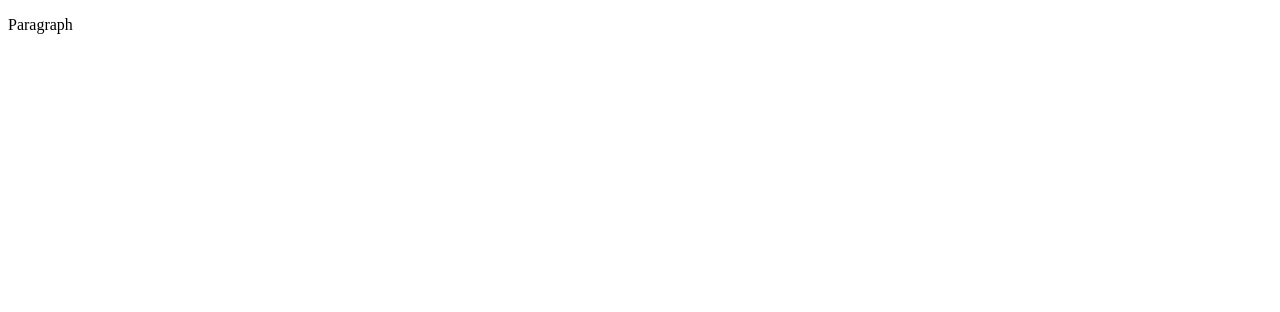
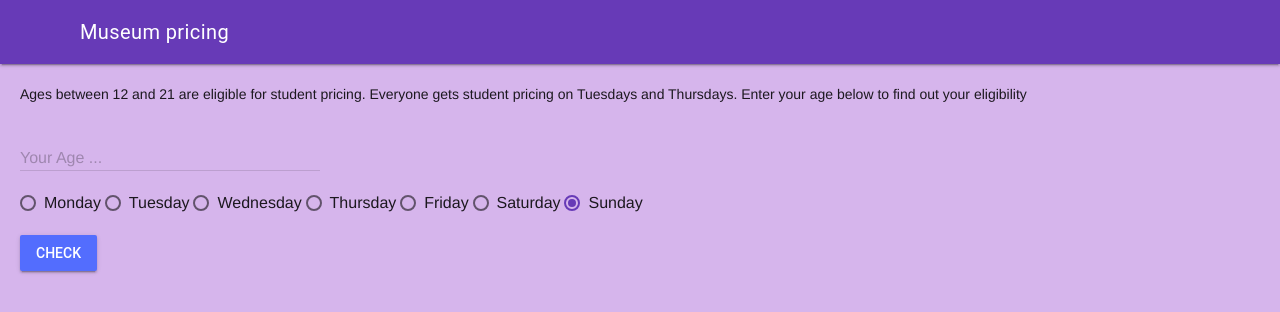
Before and after one commit to MTHS-ICD2O-1-2023/ICD2O-Unit-5-04-clara-tyman, a plain HTML site: page index.html in a window 1280 px wide. Drawn offline with nearby package versions, Linux system fonts and the light colour scheme.

Commit message:
all code

```diff
--- a/css/style.css
+++ b/css/style.css
@@ -1,4 +1,33 @@
-/* Created by: Mr. Coxall
-* Created on: Sep 2020
+/* Created by: Clara Tyman
+* Created on: April 2024
 * This file contains the CSS for index.html
 */
+
+body {
+  background-color: rgb(214 181 236);
+}
+
+.content {
+  padding: 1%;
+}
+
+.column {
+  float: left;
+  width: 50%;
+}
+
+.mdl-layout__content {
+  padding-left: 20px;
+  padding-top: 20px;
+}
+
+/* Clear floats after the columns */
+.row::after {
+  content: "";
+  display: table;
+  clear: both;
+}
+
+img {
+  width: 300px;
+}
--- a/index.html
+++ b/index.html
@@ -1,9 +1,85 @@
 <!DOCTYPE html>
 <html>
-  <head>
-    <title>Title</title>
-  </head>
-  <body>
-    <p>Paragraph</p>
-  </body>
+<head>
+  <meta charset="utf-8" />
+  <meta name="description" content="Museum pricing" />
+  <meta name="keywords" content="mths, ics2o" />
+  <meta name="author" content="Clara Tyman" />
+  <meta name="viewport" content="width=device-width, initial-scale=1.0" />
+  <link rel="stylesheet" href="https://fonts.googleapis.com/icon?family=Material+Icons" />
+  <link rel="stylesheet" href="https://code.getmdl.io/1.3.0/material.deep_purple-indigo.min.css" />
+  <link rel="stylesheet" href="./css/style.css" />
+  <link rel="apple-touch-icon" sizes="180x180" href="apple-touch-icon.png" />
+  <link rel="icon" type="image/png" sizes="32x32" href="favicon-32x32.png" />
+  <link rel="icon" type="image/png" sizes="16x16" href="favicon-16x16.png" />
+  <link rel="manifest" href="site.webmanifest" />
+  <title>Museum pricing</title>
+</head>
+<body>
+  <script defer src="https://code.getmdl.io/1.3.0/material.min.js"></script>
+  <script src="./js/script.js"></script>
+  <div class="mdl-layout mdl-js-layout mdl-layout--fixed-header">
+    <header class="mdl-layout__header">
+      <div class="mdl-layout__header-row">
+        <span class="mdl-layout-title">Museum pricing</span>
+      </div>
+    </header>
+    <main class="mdl-layout__content">
+      <form action="#">
+        <div>Ages between 12 and 21 are eligible for student pricing. Everyone gets student
+          pricing on Tuesdays and Thursdays. Enter your age below to find out your eligibility</div>
+        <br />
+        <div class="mdl-textfield mdl-js-textfield">
+          <!-- input pattern attribute -->
+          <input class="mdl-textfield__input" type="text" pattern="-?[0-9]*(\.[0-9]+)?" id="user-age" />
+          <!-- mdl-textfield__label -->
+          <label class="mdl-textfield__label" for="demo-input">Your Age ...</label>
+          <!-- class "mdl-textfield__error" -->
+          <span class="mdl-textfield__error">Input is not a number</span>
+        </div>
+        <div>
+          <label class="mdl-radio mdl-js-radio mdl-js-ripple-effect" for="monday">
+            <input type="radio" id="monday" class="mdl-radio__button" name="week-days" value="1" checked>
+            <span class="mdl-radio__label">Monday</span>
+          </label>
+          <label class="mdl-radio mdl-js-radio mdl-js-ripple-effect" for="tuesday">
+            <input type="radio" id="tuesday" class="mdl-radio__button" name="week-days" value="2">
+            <span class="mdl-radio__label">Tuesday</span>
+          </label>
+          <label class="mdl-radio mdl-js-radio mdl-js-ripple-effect" for="wednesday">
+            <input type="radio" id="wednesday" class="mdl-radio__button" name="week-days" value="1" checked>
+            <span class="mdl-radio__label">Wednesday</span>
+          </label>
+          <label class="mdl-radio mdl-js-radio mdl-js-ripple-effect" for="thursday">
+            <input type="radio" id="thursday" class="mdl-radio__button" name="week-days" value="2">
+            <span class="mdl-radio__label">Thursday</span>
+          </label>
+          <label class="mdl-radio mdl-js-radio mdl-js-ripple-effect" for="friday">
+            <input type="radio" id="friday" class="mdl-radio__button" name="week-days" value="1" checked>
+            <span class="mdl-radio__label">Friday</span>
+          </label>
+          <label class="mdl-radio mdl-js-radio mdl-js-ripple-effect" for="saturday">
+            <input type="radio" id="saturday" class="mdl-radio__button" name="week-days" value="2">
+            <span class="mdl-radio__label">Saturday</span>
+          </label>
+          <label class="mdl-radio mdl-js-radio mdl-js-ripple-effect" for="sunday">
+            <input type="radio" id="sunday" class="mdl-radio__button" name="week-days" value="1" checked>
+            <span class="mdl-radio__label">Sunday</span>
+          </label>
+        </div>
+        <br />
+        <!-- Accent-colored raised button with ripple -->
+        <button class="mdl-button mdl-js-button mdl-button--raised mdl-js-ripple-effect mdl-button--accent"
+          onclick="myButtonClicked()">
+          Check
+        </button>
+      </form>
+      <br />
+      <br />
+      <div class="page-content-answer">
+        <div id="answer"></div>
+      </div>
+    </main>
+  </div>
+</body>
 </html>
--- a/js/script.js
+++ b/js/script.js
@@ -3,3 +3,17 @@
 // Created by: Mr. Coxall
 // Created on: Sep 2020
 // This file contains the JS functions for index.html
+
+function myButtonClicked() {
+  // input
+  const tuesday = document.getElementById("tuesday").checked
+  const thursday = document.getElementById("thursday").checked
+  const age = parseInt(document.getElementById("user-age").value)
+
+  // process
+  if ((tuesday == true) || (thursday == true) || ((age > 12) && (age < 21))) {
+    document.getElementById("answer").innerHTML = "You are eligible student pricing!"
+  } else {
+    document.getElementById("answer").innerHTML = "You will have to pay the normal fee."
+  }
+}
```
